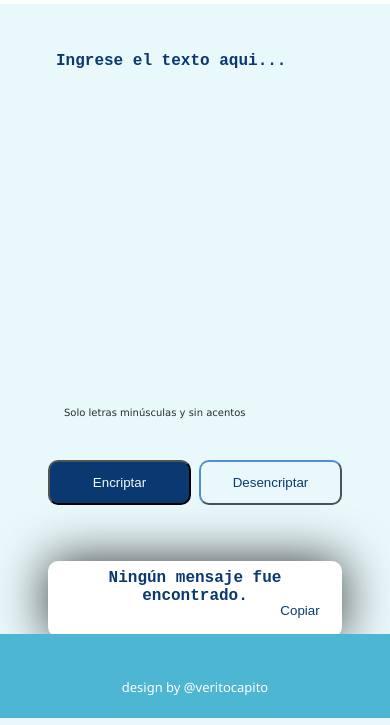
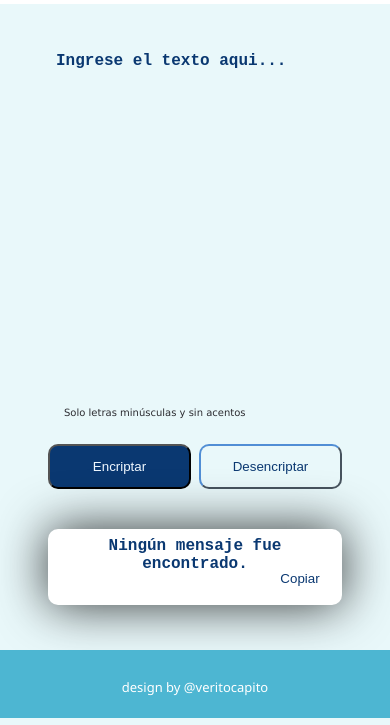
Before and after one commit to veritocapito/textEncrypter, a plain HTML site: page index.html in a window 390 px wide. Shown: the part 126-851 px from the top of the page. Drawn offline with Linux system fonts and the light colour scheme.

Commit message:
adapto mobile

```diff
--- a/assets/styles.css
+++ b/assets/styles.css
@@ -37,7 +37,7 @@ nav img{
 main{
     padding: 1rem;
     font-family: Verdana, Geneva, Tahoma, sans-serif;
-    min-height: 50vh;
+    min-height: 40vh;
 }
 
 section{
@@ -77,7 +77,6 @@ textarea:focus{
     display: flex;
     flex-direction: column;
     gap: 0.5rem;
-    margin: 1rem 0;
 }
 
 #button1{
@@ -116,7 +115,7 @@ textarea:focus{
     display: flex;
     flex-direction: column;
     justify-content: center;
-    margin-bottom: 2rem;
+    margin-bottom: 0.5rem;
 }
 
 #message{
@@ -138,7 +137,7 @@ textarea:focus{
 
 footer{
     width: 100vw;
-    height: 10vh;
+    height: 8vh;
     background-color: #4DB6D2;
     justify-content: center;
     align-items: flex-end;
--- a/index.html
+++ b/index.html
@@ -18,7 +18,7 @@
         <main>
             <section  class="text-section">
                 <!-- Campo para el texto que va a ser encriptado/desencriptado-->
-                <textarea cols="20" rows="12" id="text" placeholder="Ingrese el texto aqui..."></textarea>
+                <textarea cols="20" rows="10" id="text" placeholder="Ingrese el texto aqui..."></textarea>
                 <p class="muted">Solo letras minúsculas y sin acentos</p>
                 <div class="buttons">
                     <!-- Un botón para encriptar -->
```
